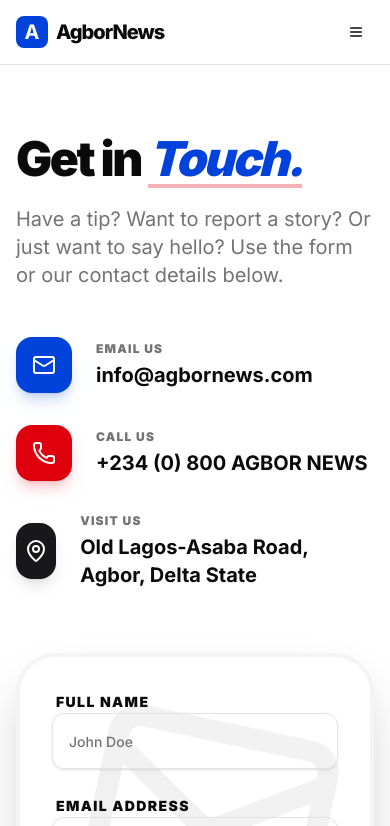
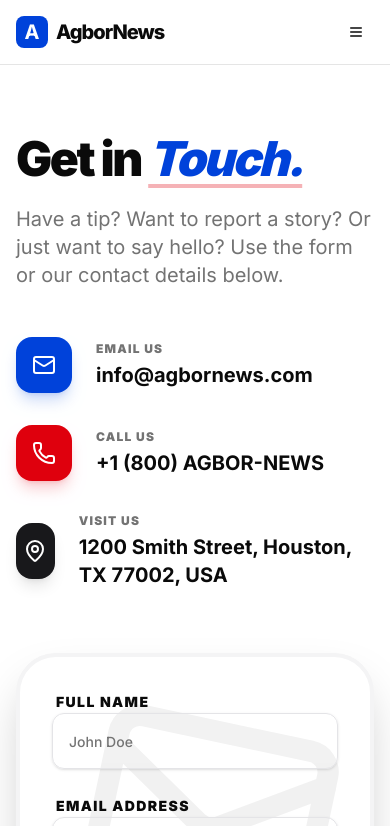
Before and after one commit to leoward1/AgborNews, a Next.js app in the folder frontend/: page /contact in a window 390 px wide. Shown: the top 826 px of the page. Built offline with nearby package versions, Linux system fonts and the light colour scheme.

Commit message:
chore: Update contact information to US-based location and phone number

```diff
--- a/frontend/src/app/contact/page.tsx
+++ b/frontend/src/app/contact/page.tsx
@@ -46,7 +46,7 @@
                 </div>
                 <div>
                   <p className="text-xs font-black uppercase tracking-widest text-muted-foreground mb-1">Call Us</p>
-                  <p className="text-xl font-bold">+234 (0) 800 AGBOR NEWS</p>
+                  <p className="text-xl font-bold">+1 (800) AGBOR-NEWS</p>
                 </div>
               </div>
 
@@ -56,7 +56,7 @@
                 </div>
                 <div>
                   <p className="text-xs font-black uppercase tracking-widest text-muted-foreground mb-1">Visit Us</p>
-                  <p className="text-xl font-bold">Old Lagos-Asaba Road, Agbor, Delta State</p>
+                  <p className="text-xl font-bold">1200 Smith Street, Houston, TX 77002, USA</p>
                 </div>
               </div>
             </div>
```
